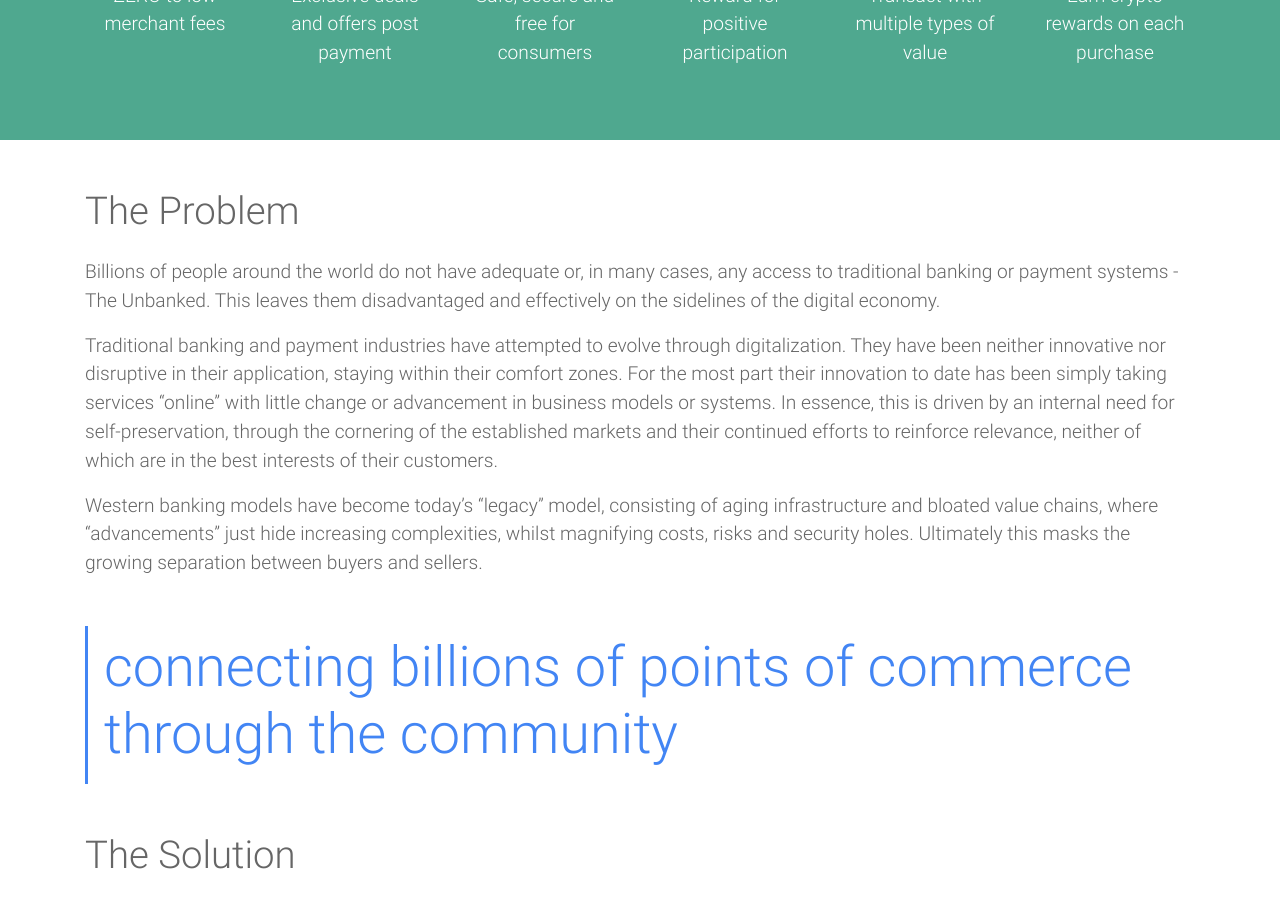
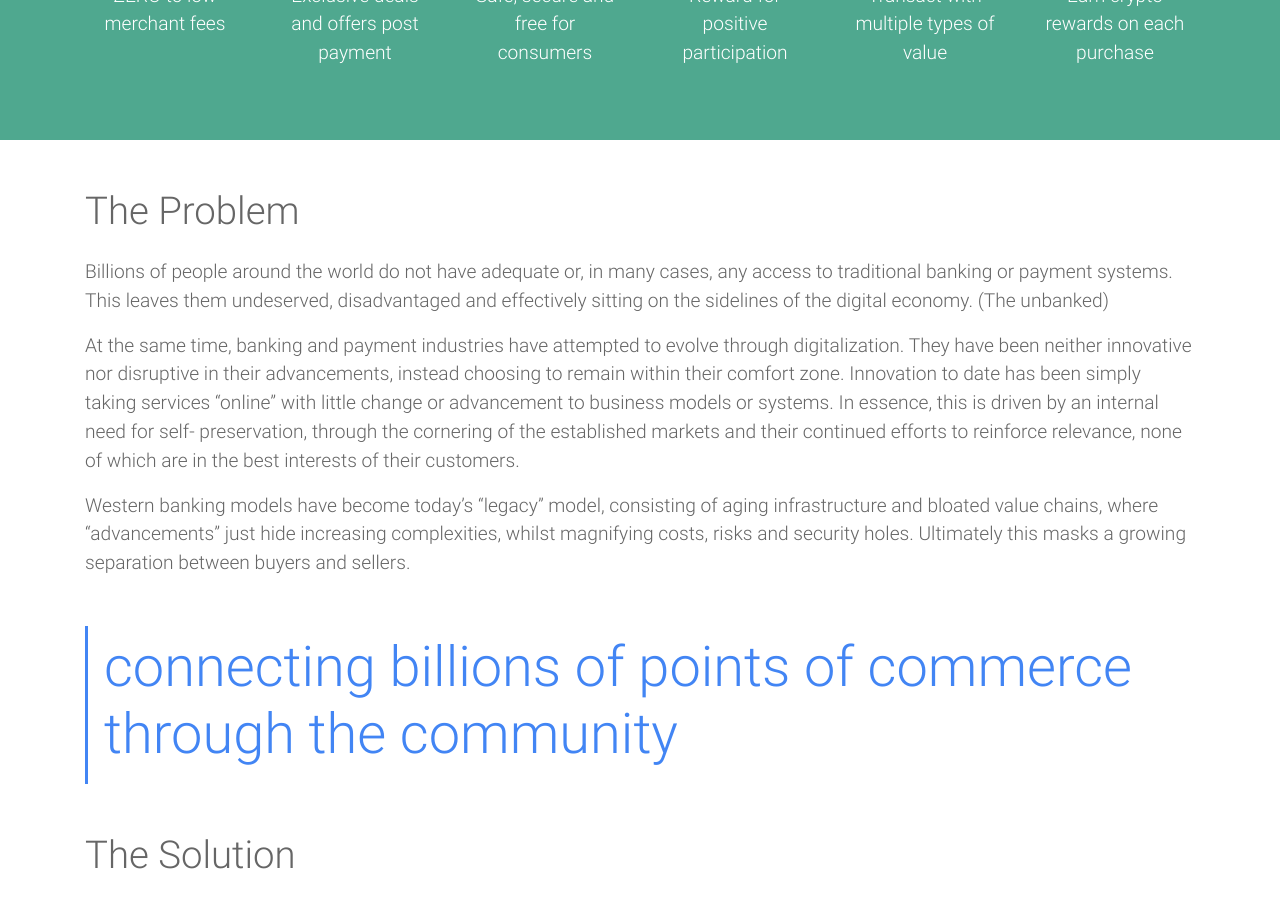
Before and after one commit to circumworld/circum-website, a Jekyll site: the page built from index.html, in a window 1280 px wide and 900 px high, scrolled down 1386 px. Built offline with Jekyll 4.4.1, drawn with Linux system fonts in a browser that asks for light colours; nearby versions of some CDN libraries.

Commit message:
Update the-problem.html

```diff
--- a/_includes/blocks/the-problem.html
+++ b/_includes/blocks/the-problem.html
@@ -1,9 +1,9 @@
 <p>
-Billions of people around the world do not have adequate or, in many cases, any access to traditional banking or payment systems - The Unbanked. This leaves them disadvantaged and effectively on the sidelines of the digital economy.
+Billions of people around the world do not have adequate or, in many cases, any access to traditional banking or payment systems. This leaves them undeserved, disadvantaged and effectively sitting on the sidelines of the digital economy. (The unbanked)
 </p>
 <p>
-Traditional banking and payment industries have attempted to evolve through digitalization. They have been neither innovative nor disruptive in their application, staying within their comfort zones. For the most part their innovation to date has been simply taking services “online” with little change or advancement in business models or systems.  In essence, this is driven by an internal need for self-preservation, through the cornering of the established markets and their continued efforts to reinforce relevance, neither of which are in the best interests of their customers.
+At the same time, banking and payment industries have attempted to evolve through digitalization. They have been neither innovative nor disruptive in their advancements, instead choosing to remain within their comfort zone. Innovation to date has been simply taking services “online” with little change or advancement to business models or systems. In essence, this is driven by an internal need for self- preservation, through the cornering of the established markets and their continued efforts to reinforce relevance, none of which are in the best interests of their customers.
 </p>
 <p>
-Western banking models have become today’s “legacy” model, consisting of aging infrastructure and bloated value chains, where “advancements” just hide increasing complexities, whilst magnifying costs, risks and security holes. Ultimately this masks the growing separation between buyers and sellers.
+Western banking models have become today’s “legacy” model, consisting of aging infrastructure and bloated value chains, where “advancements” just hide increasing complexities, whilst magnifying costs, risks and security holes. Ultimately this masks a growing separation between buyers and sellers.
 </p>
```
